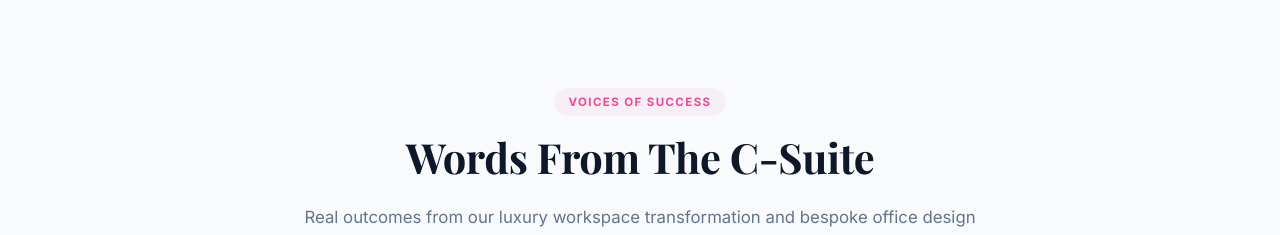
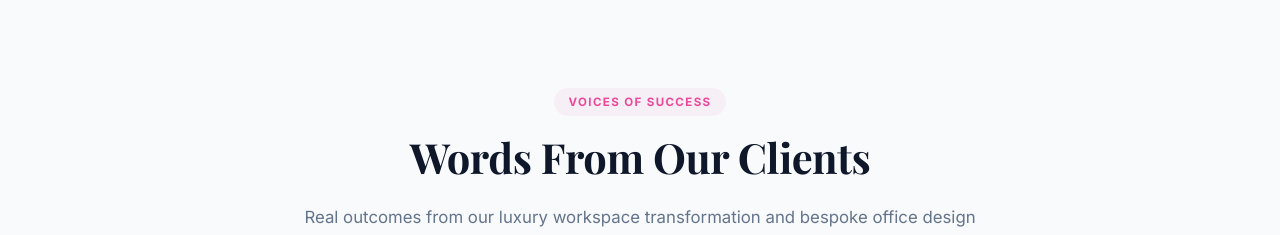
Before and after one commit to vinayakawasthi24/ketudesign, a plain HTML site: page insights.html in a window 1280 px wide. Shown: the part 1540-1775 px from the top of the page. Drawn offline with nearby package versions, Linux system fonts and the light colour scheme; a web font is replaced by a local one.

Commit message:
Update insights.html

```diff
--- a/insights.html
+++ b/insights.html
@@ -102,7 +102,7 @@
     <section class="reviews" style="background-color: var(--light-bg); border-top: 1px solid var(--dark-border);">
         <div class="section-header" style="padding-top: 0;">
             <span class="badge">VOICES OF SUCCESS</span>
-            <h2>Words From The C-Suite</h2>
+            <h2>Words From Our Clients</h2>
             <p class="section-subtitle">Real outcomes from our luxury workspace transformation and bespoke office design projects across the country.</p>
             <div class="divider"></div>
         </div>
```
